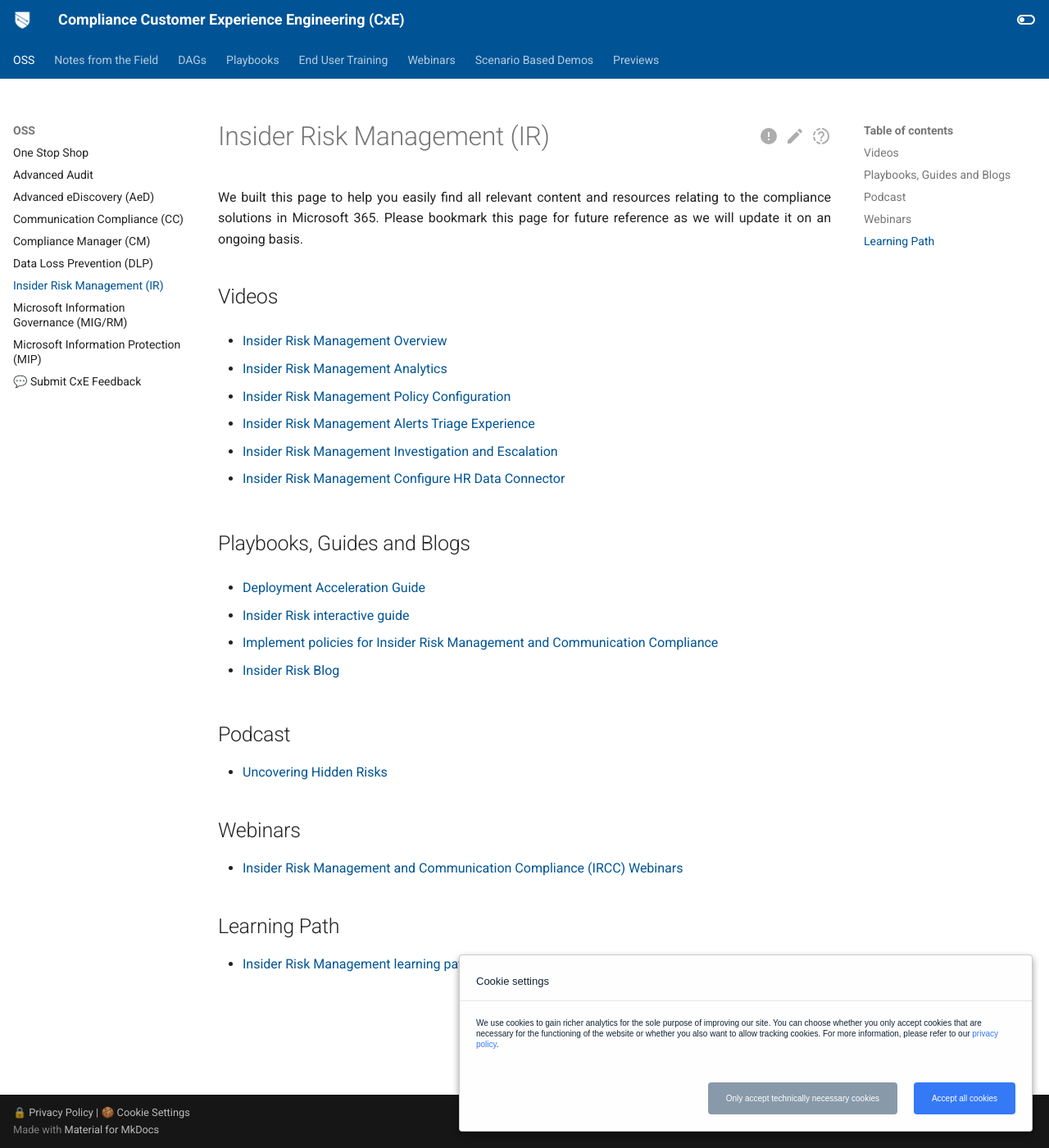
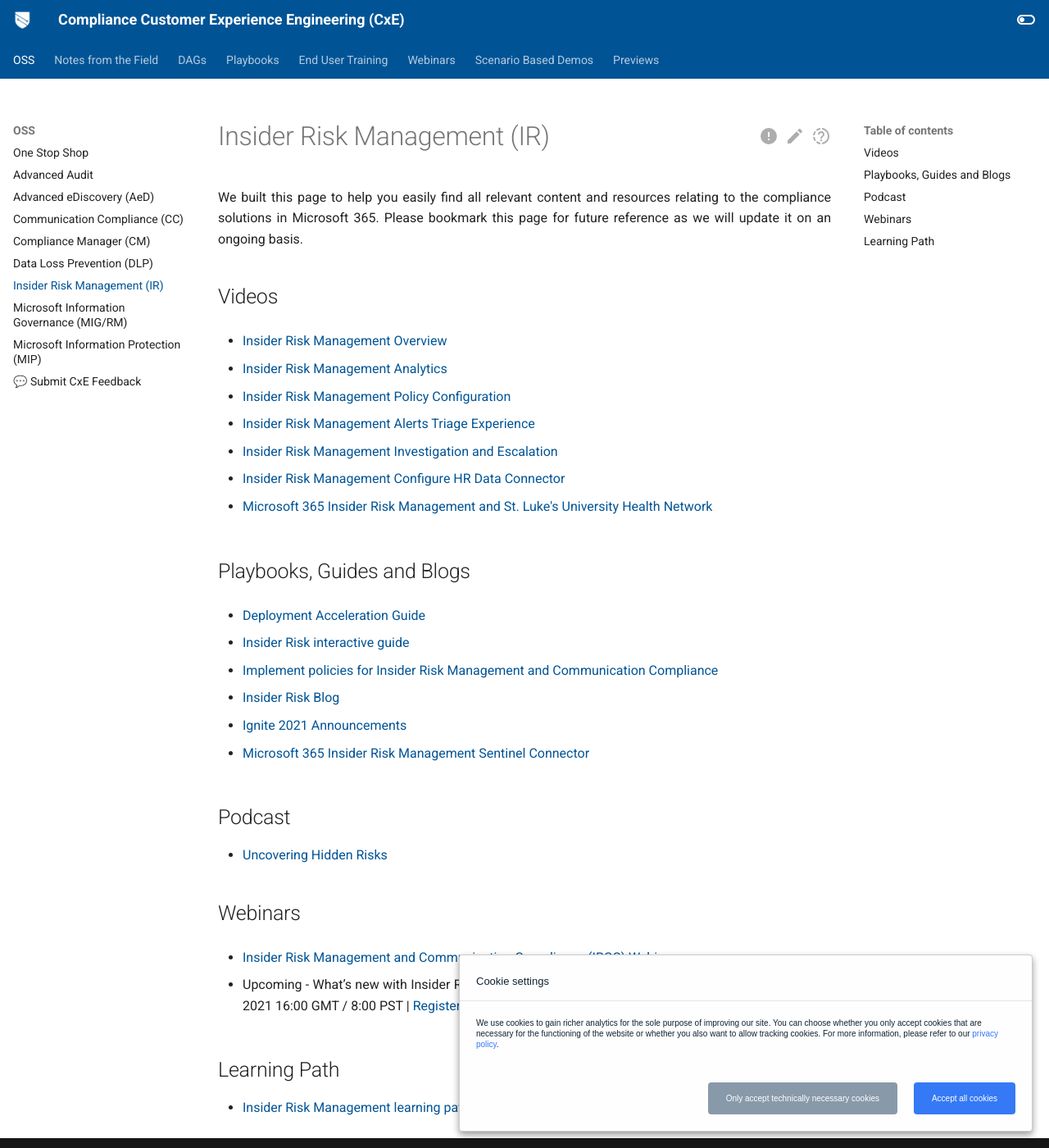
Before and after one commit to microsoft/ComplianceCxE, an MkDocs documentation site: the page built from docs/resources/ir.md, in a window 1280 px wide and 1400 px high. Shown: the whole window at 82% size. Built offline with MkDocs 1.6.1 and Material for MkDocs 9.7.7, drawn with Linux system fonts in a browser that asks for light colours; comment, search, counter and statistics services are not loaded.

Commit message:
Added Ignite links and webinar links

```diff
--- a/docs/resources/ir.md
+++ b/docs/resources/ir.md
@@ -19,6 +19,8 @@
 
 * [Insider Risk Management Configure HR Data Connector](https://aka.ms/mipc/hrdataconnectorsetup)
 
+* [Microsoft 365 Insider Risk Management and St. Luke's University Health Network](https://www.youtube.com/watch?app=desktop&v=SUlSxuxFL70)
+
 ## Playbooks, Guides and Blogs
 * [Deployment Acceleration Guide](../../dag/ir-cc)
 
@@ -28,11 +30,17 @@
 
 * [Insider Risk Blog](http://aka.ms/InsiderRiskBlog)
 
+* [Ignite 2021 Announcements](https://techcommunity.microsoft.com/t5/security-compliance-and-identity/drive-efficiency-and-accelerate-time-to-action-in-managing/ba-p/2902373)
+
+* [Microsoft 365 Insider Risk Management Sentinel Connector](https://docs.microsoft.com/en-us/azure/sentinel/data-connectors-reference#microsoft-365-insider-risk-management-irm-preview)
+
 ## Podcast
 * [Uncovering Hidden Risks](https://uncoveringhiddenrisks.libsyn.com/)
 
 ## Webinars
 * [Insider Risk Management and Communication Compliance (IRCC) Webinars](https://microsoft.github.io/ComplianceCxE/webinars/#insider-risk-managementcommunication-compliance)
 
+* Upcoming - What’s new with Insider Risk and Communication Compliance | US/EMEA  | November 22, 2021  16:00 GMT / 8:00 PST | [Register](https://mipc.eventbuilder.com/event/52884)
+
 ## Learning Path
 * [Insider Risk Management learning path](https://aka.ms/insiderrisklp)
```
Also changed, not shown: docs/resources/cc.md (+3 -1 lines), docs/resources/cm.md (+2 -0 lines).
